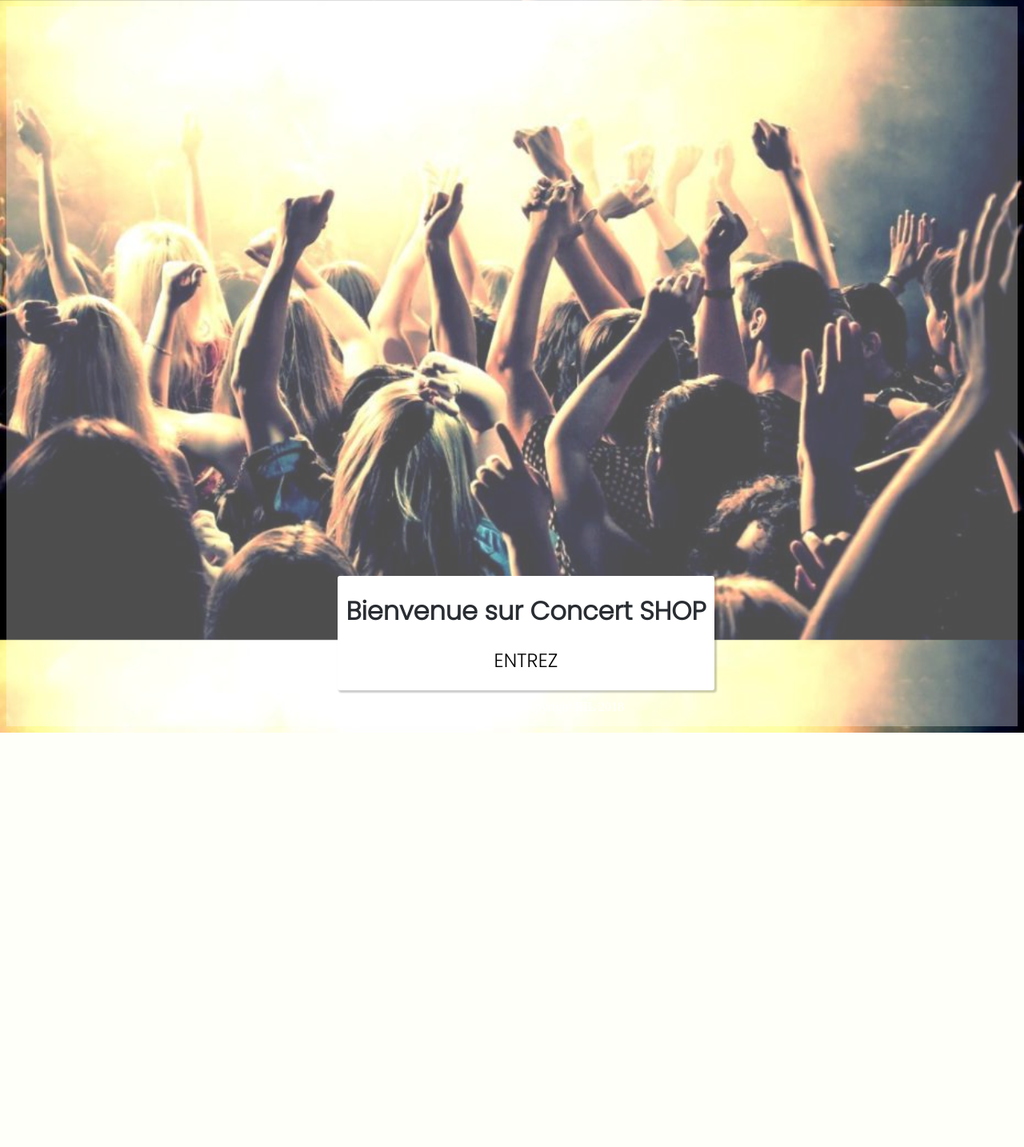
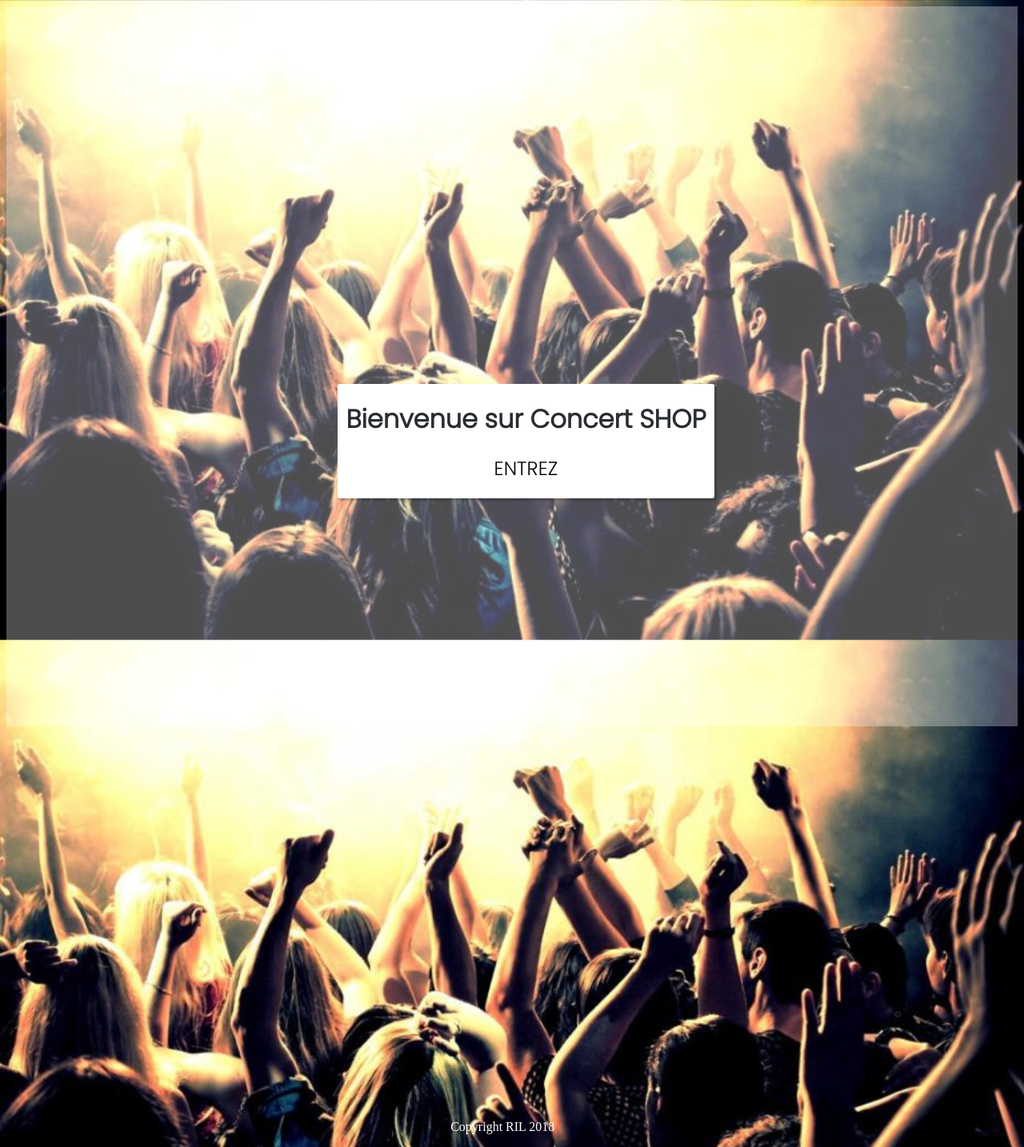
Before and after one commit to xouill/TDCesi, a Django app: page / in a window 1280 px wide. Shown: the whole page at 80% size. Before the commit the page ends 916 px from the top, so only its background shows below. Run offline with Django 3.2, Linux system fonts and the light colour scheme.

Commit message:
Changement en % de la page d'accueil

```diff
--- a/static/css/styles.css
+++ b/static/css/styles.css
@@ -6,9 +6,9 @@ body {
     background-size: cover;
 }
 footer {
-    top: 859px;
+    top: 173%;
     right: 0px;
-    left: 650px;
+    left: 44%;
     z-index: 3;
     color: white;
     position: absolute;
@@ -25,7 +25,7 @@ footer {
     color: #292d32;
     z-index: 2;
     position: absolute;
-    top: 90%;
+    top: 60%;
     left: 33%;
     text-align: center;
     padding-bottom: 20px;
```
